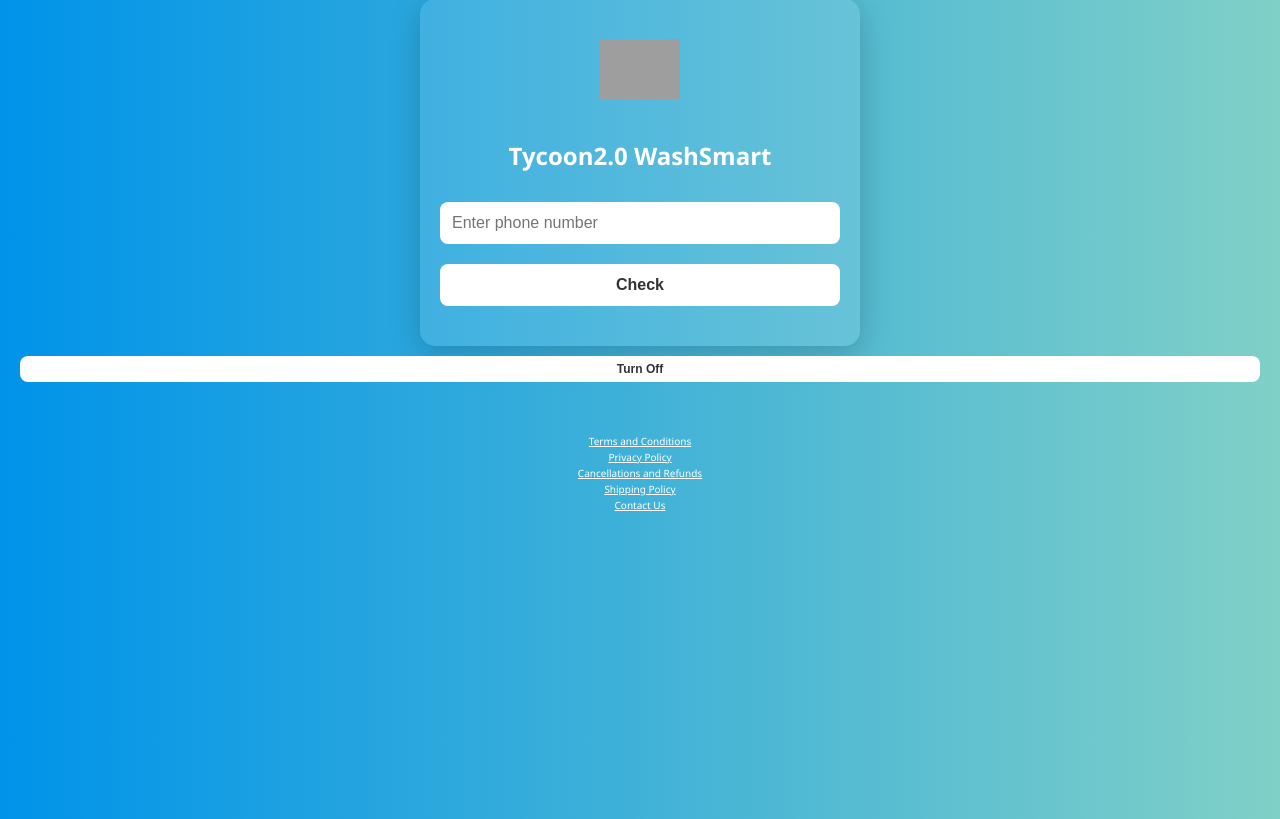
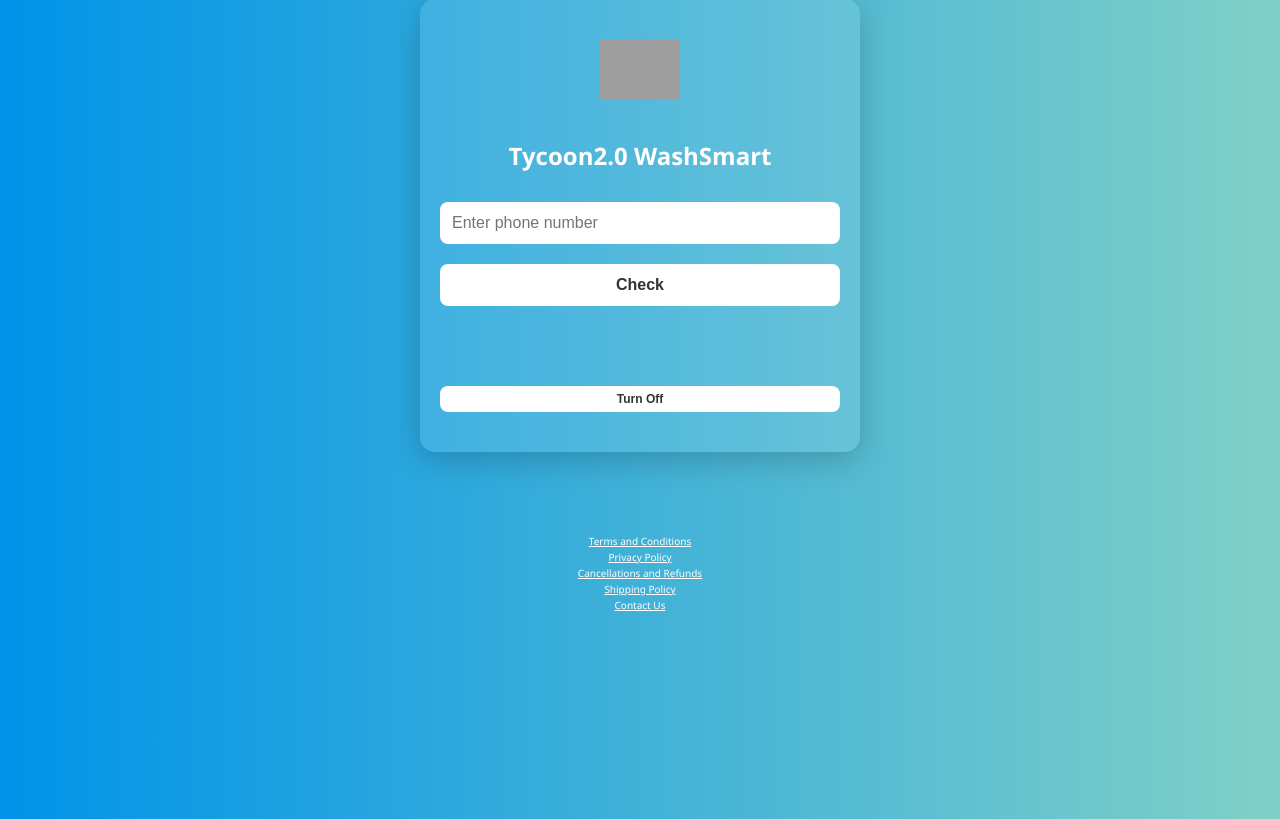
Before and after one commit to mandeepkrgayan-lab/washingUsingPython, a Flask app: page / in a window 1280 px wide. Shown: the part 21-840 px from the top of the page. Run offline with Flask 3, Linux system fonts and the light colour scheme; some libraries are stand-ins or nearby versions; grey boxes are pictures that could not be loaded.

Commit message:
Update index.html

```diff
--- a/templates/index.html
+++ b/templates/index.html
@@ -90,7 +90,7 @@
     }
 
     .footer {
-      margin-top: 40px;
+      margin-top: 80px;
       font-size: 10px;
       color: #eee;
       text-align: center;
@@ -103,6 +103,16 @@
       display: block;
       margin: 2px 0;
     }
+
+    .turnoff-container {
+      margin-top: 60px;
+      text-align: center;
+    }
+
+    .turnoff-container button {
+      font-size: 12px;
+      padding: 6px 10px;
+    }
   </style>
 </head>
 <body>
@@ -113,6 +123,18 @@
     <button onclick="check()">Check</button>
     <div class="loader" id="loader"></div>
     <div id="result"></div>
+
+    <div class="turnoff-container">
+      <button onclick="forceTurnOff()">Turn Off</button>
+    </div>
+  </div>
+
+  <div class="footer">
+    <a href="https://merchant.razorpay.com/policy/QlcVypBYykpeic/terms" target="_blank">Terms and Conditions</a>
+    <a href="https://merchant.razorpay.com/policy/QlcVypBYykpeic/privacy" target="_blank">Privacy Policy</a>
+    <a href="https://merchant.razorpay.com/policy/QlcVypBYykpeic/refund" target="_blank">Cancellations and Refunds</a>
+    <a href="https://merchant.razorpay.com/policy/QlcVypBYykpeic/shipping" target="_blank">Shipping Policy</a>
+    <a href="https://merchant.razorpay.com/policy/QlcVypBYykpeic/contact_us" target="_blank">Contact Us</a>
   </div>
 
   <script src="https://checkout.razorpay.com/v1/checkout.js"></script>
@@ -163,29 +185,11 @@
       rzp.open();
     }
 
-    function turnOn() {
-      fetch('/turn_on', {
-        method: 'POST',
-        headers: { "Content-Type": "application/json" },
-        body: JSON.stringify({ phone: document.getElementById("phone").value })
-      }).then(() => check());
-    }
-
     function forceTurnOff() {
       fetch("/force_turn_off", {
         method: "POST"
       }).then(() => check());
     }
   </script>
-
-  <button onclick="forceTurnOff()" style="margin-top: 10px; font-size: 12px; padding: 6px 10px;">Turn Off</button>
-
-  <div class="footer">
-    <a href="https://merchant.razorpay.com/policy/QlcVypBYykpeic/terms" target="_blank">Terms and Conditions</a>
-    <a href="https://merchant.razorpay.com/policy/QlcVypBYykpeic/privacy" target="_blank">Privacy Policy</a>
-    <a href="https://merchant.razorpay.com/policy/QlcVypBYykpeic/refund" target="_blank">Cancellations and Refunds</a>
-    <a href="https://merchant.razorpay.com/policy/QlcVypBYykpeic/shipping" target="_blank">Shipping Policy</a>
-    <a href="https://merchant.razorpay.com/policy/QlcVypBYykpeic/contact_us" target="_blank">Contact Us</a>
-  </div>
 </body>
 </html>
```
